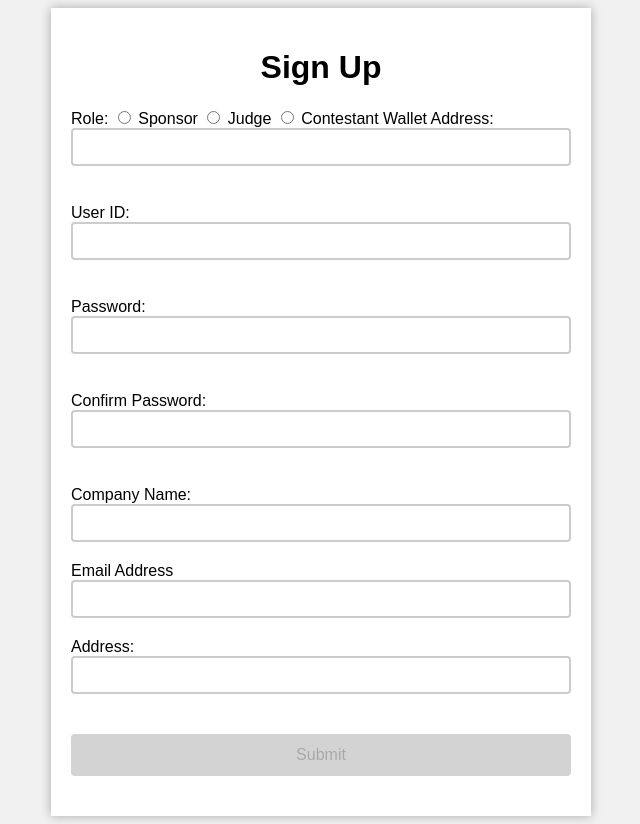
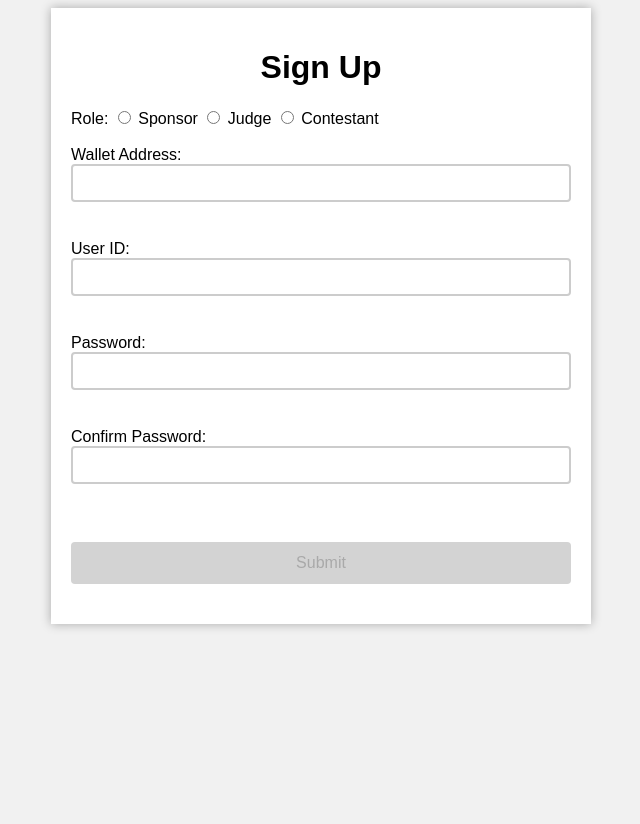
Before and after one commit to full-stack-final-project/Block-Security-Contests-Website, a Java web app: page /signuppage.jsp in a window 1280 px wide. Shown: the whole page, without its empty margins (319-959 px from the left). After the commit the page ends 800 px from the top, so only its background shows below. Run offline with Tomcat 11, a stand-in JSP engine, Linux system fonts and the light colour scheme.

Commit message:
created a new function and fixed a bug

```diff
--- a/contest-website/database/WebContent/signuppage.jsp
+++ b/contest-website/database/WebContent/signuppage.jsp
@@ -131,8 +131,10 @@
 			});
 		function displayOptions(value) {
 	        if (value == "sponsor") {
-	          document.getElementById("spsonsorGroup").style.display = "none";
+	          document.getElementById("spsonsorGroup").style.display = "block";
 
+	        } else{
+	        	document.getElementById("spsonsorGroup").style.display = "none";
 	        }
 	        }
 	</script>
@@ -144,12 +146,13 @@
 		<label>Role:</label>
 			<input type="radio" id="sponsor" name="role" value="sponsor" onclick="displayOptions(this.value)" required >
 			<label for="sponsor">Sponsor</label>
-			<input type="radio" id="judge" name="role" value="judge" >
+			<input type="radio" id="judge" name="role" value="judge" onclick="displayOptions(this.value)">
 			<label for="judge">Judge</label>
-			<input type="radio" id="contestant" name="role" value="contestant" >
+			<input type="radio" id="contestant" name="role" value="contestant" onclick="displayOptions(this.value)">
 			<label for="contestant">Contestant</label>
 			<!-- <input type="radio" id="root" name="role" value="root">
 			<label for="root">Root</label><br><br> -->
+			<br><br>
 
 			<label for="walletAddress">Wallet Address:</label>
 			<input type="text" id="walletAddress" name="walletAddress" required maxlength="42" onkeyup="checkWalletAddress()">
@@ -164,7 +167,7 @@
 			<label for="confirmPassword">Confirm Password:</label>
 			<input type="password" id="confirmPassword" name="confirmPassword" required onkeyup="checkPasswords()">
 			<span id="passwordError" class="error"></span><br><br>
-			 <div class="form-group" id="spsonsorGroup" style="display: block;">
+			 <div class="form-group" id="spsonsorGroup" style="display: none;">
 			<label for="companyName">Company Name:</label>
 			<input type="text" id="companyName" name="companyName" required >
 			<label for="email">Email Address</label>
```
Also changed, not shown: contest-website/database/src/ControlServlet.java (+7 -0 lines).
